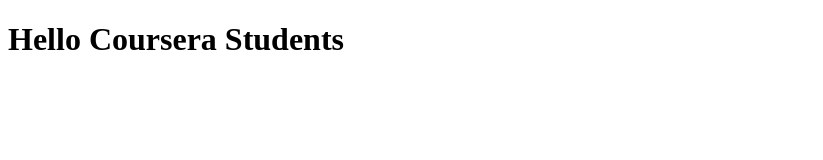
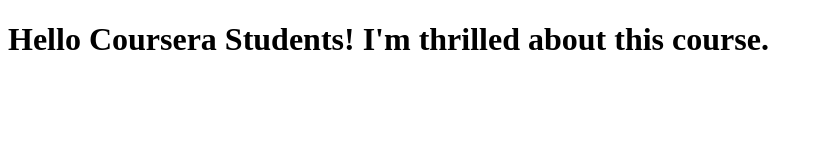
Before and after one commit to juliasuzuki/coursera-test2, a plain HTML site: page index.html in a window 1280 px wide. Shown: the whole page, without its empty margins (0-823 px from the left). Drawn offline with Linux system fonts and the light colour scheme.

Commit message:
Next version

```diff
--- a/index.html
+++ b/index.html
@@ -5,6 +5,6 @@
     <title>  Hello Coursera</title>
   </head>
   <body>
-    <h1> Hello Coursera Students</h1>
+    <h1> Hello Coursera Students! I'm thrilled about this course.</h1>
   </body>
 </html>
```
